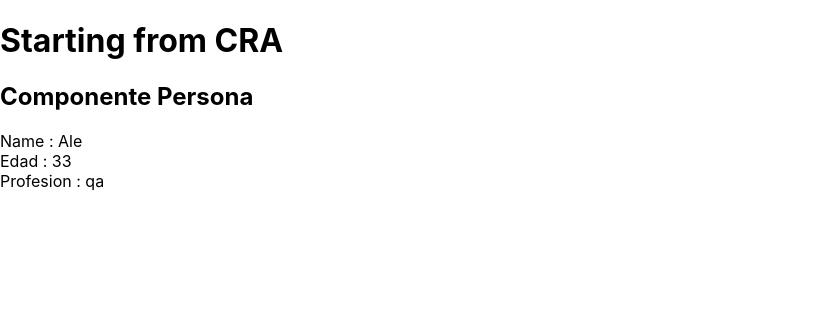
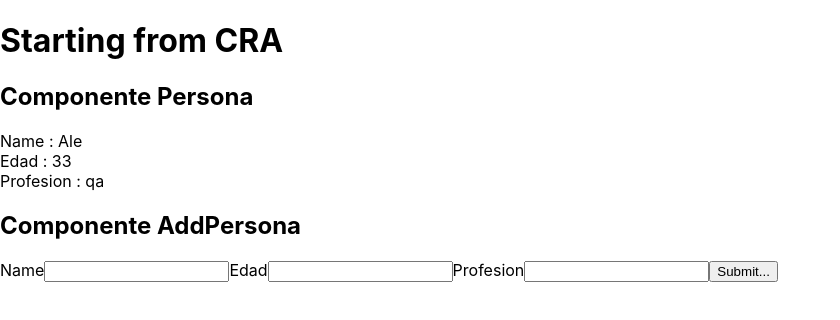
Before and after one commit to colombinis/reactjs-cra-1, a React (Create React App) app: page / in a window 1280 px wide. Shown: the top 320 px of the page, without its empty margins (0-840 px from the left). Built offline with nearby package versions, Linux system fonts and the light colour scheme.

Commit message:
Agrega componente AddPersona

```diff
--- a/src/App.js
+++ b/src/App.js
@@ -1,5 +1,6 @@
 import React, { Component } from 'react';
 import Personas from './components/Personas';
+import AddPersona from './components/AddPersona';
 
 
 class App extends Component {
@@ -17,7 +18,7 @@ class App extends Component {
         <h1>Starting from CRA</h1>
 
         <Personas personas={this.state.personas}  />
-
+        <AddPersona />
 
       </div>
     );
--- /dev/null
+++ b/src/components/AddPersona.js
@@ -0,0 +1,45 @@
+import React, { Component } from 'react';
+
+
+class AddPersona extends Component {
+    state={
+        name:null,
+        edad:null,
+        profesion:null
+    }
+
+    handleChange = e =>{
+        this.setState({
+            [e.target.id] : e.target.value
+        });
+    }
+
+    handleSubmit = e => {
+        e.preventDefault();
+        console.log(this.state);
+    }
+
+  render() {
+    return (
+      <div className="AddPersona">
+      <h2>Componente AddPersona</h2>
+        <form onSubmit={this.handleSubmit}>
+            <label htmlFor="name">Name</label>
+            <input type="text" id="name" onChange={this.handleChange}/>
+
+            <label htmlFor="edad">Edad</label>
+            <input type="text" id="edad" onChange={this.handleChange}/>
+
+            <label htmlFor="profesion">Profesion</label>
+            <input type="text" id="profesion" onChange={this.handleChange}/>
+
+            <button type="submit">Submit...</button>
+        </form>
+
+
+      </div>
+    );
+  }
+}
+
+export default AddPersona;
```
